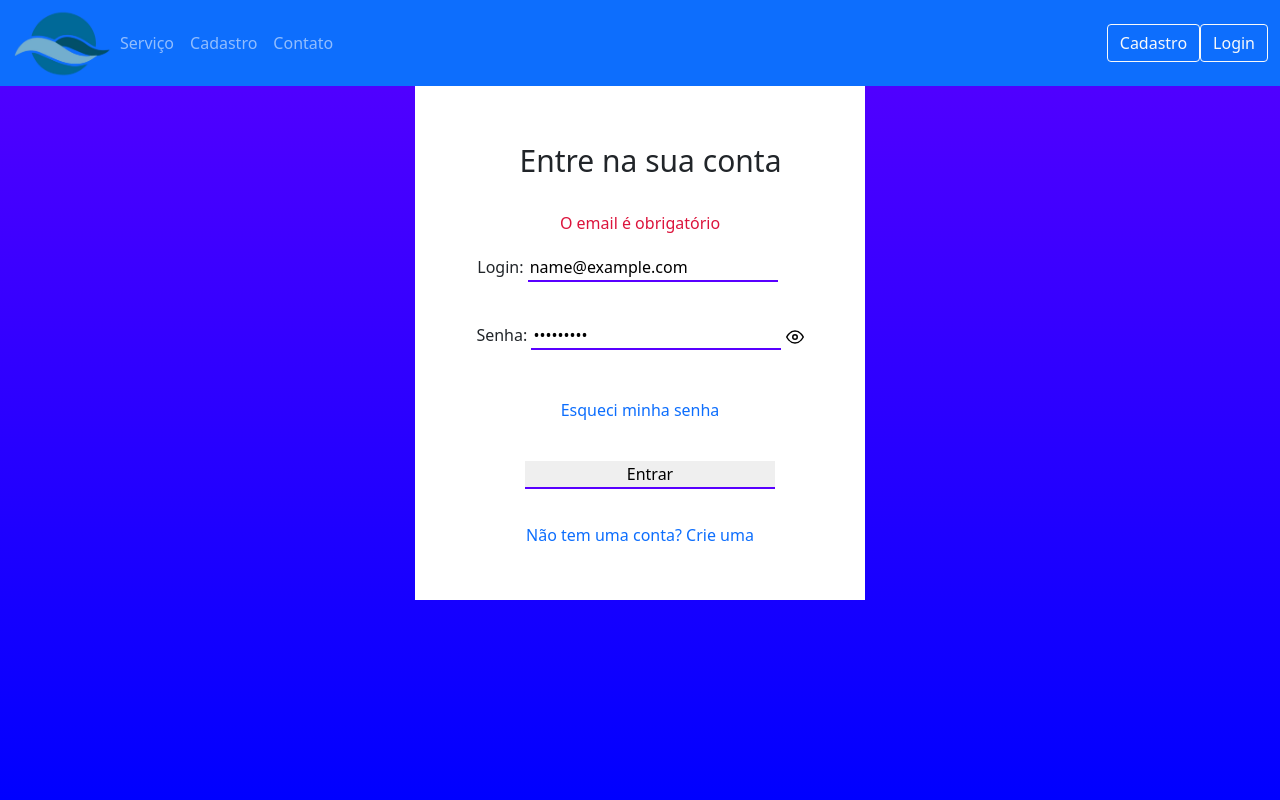
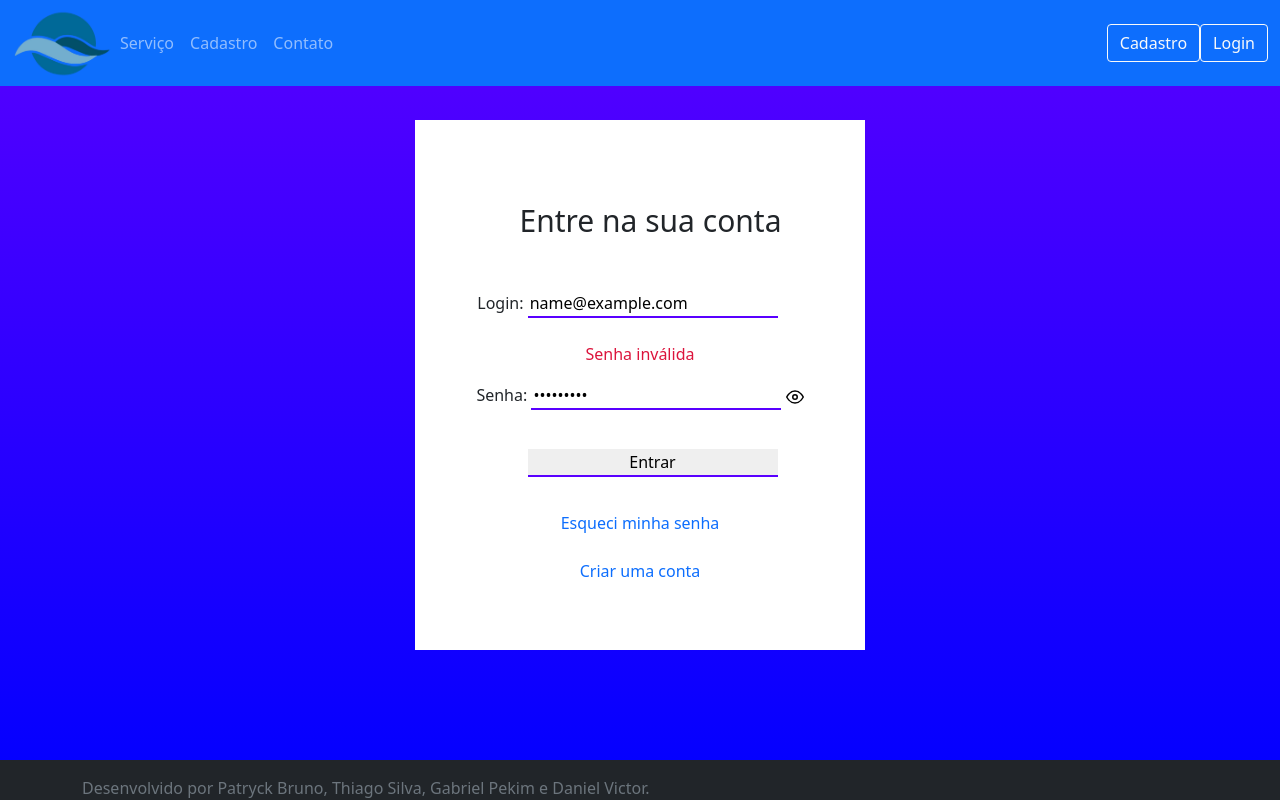
Before and after one commit to PatryckCampos/Projeto-FrontEnders, a plain HTML site: page login.html in a window 1280 px wide. Both pictures are taken after typing "name@example.com", "Sample123" into the empty fields and a click on the input "Entrar". Drawn offline with nearby package versions, Linux system fonts and the light colour scheme.

Commit message:
Finalizei o login, falta terminar a recuperação de senha

```diff
--- a/css/login.css
+++ b/css/login.css
@@ -38,13 +38,14 @@ main.container{
 .caixa-login{
   width: 450px;
   text-align: center;
-  height: 540px;
+  height: 530px;
+  margin-top: 60px;
 }
 form#formulario input#email{
   margin-right: 25px;
 }
 input#entrar{
-  margin-left: 20px;
+  margin-left: 25px;
   margin-top: 15px;
   margin-bottom: 10px;
 }
@@ -52,7 +53,11 @@ input#entrar{
 input{
   width: 250px;
 }
-input:invalid{
+input#email:invalid{
+  border-color: crimson;
+  box-shadow: 0px 0px 3px crimson;
+}
+input#senha:invalid{
   border-color: crimson;
   box-shadow: 0px 0px 3px crimson;
 }
@@ -74,6 +79,3 @@ div input {
   width: 18px;
   cursor: pointer;
 }
-a.cadastro{
-  margin-top: 40px;
-}
--- a/login.html
+++ b/login.html
@@ -52,23 +52,23 @@
         <form id="formulario">
           <p id="error-email"></p>
           <label for="login">Login:</label>
-            <input type="email" placeholder="E-mail" id="email" onkeyup="validar()">
+            <input type="email" placeholder="E-mail" id="email" onkeyup="validar();">
              <br>
              <br>
         <div id="mostrar-senha">
           <p id="error-senha" style="color:crimson"></p>
           <label for="senha">Senha:</label>
-            <input type="password" placeholder="Senha" id="senha" onkeyup="validarSenha()">
+            <input type="password" placeholder="Senha" id="senha" onkeyup="validarSenha(); validar()">
             <img class="imgSenha" src="imagens/eye.svg">
         </div>
-
+            <br>
+            <input type="submit" value="Entrar" id="entrar" onclick="validarTotal(); validar(); validarSenha(); return false">
             <br>
             <br>
             <a class="recuperar-senha" href="recuperarSenha.html" style="text-decoration: none;">Esqueci minha senha</a>
             <br>
             <br>
-            <input type="submit" value="Entrar" id="entrar" onclick="validarTotal(); return false"><br><br>
-            <a class="cadastro" href="cadastro.html" style="text-decoration: none;">Não tem uma conta? Crie uma</a>
+            <a class="cadastro" href="cadastro.html" style="text-decoration: none;">Criar uma conta</a>
         </form>
 
 
@@ -77,12 +77,11 @@
 
 
 
-      <!--<footer class="footer mt-auto py-3 bg-dark" id="footer">
+      <footer class="footer mt-auto py-3 bg-dark" id="footer">
         <div class="container">
           <span class="text-muted">Desenvolvido por Patryck Bruno, Thiago Silva, Gabriel Pekim e Daniel Victor.</span>
         </div>
       </footer>
-    -->
 
 
 
--- a/login.js
+++ b/login.js
@@ -1,13 +1,14 @@
 var btn = document.querySelector('#entrar');
-var done = 2
-var doneSenha = 2
+var done
+var doneSenha
 function validar(){
     if(email.value == ''){
-
+        document.getElementById("error-email").innerHTML = "O email é obrigatório"
         done = 2
     return false;
     }
     else if(email.value.indexOf(('@' && '.'),0)== -1){
+        document.getElementById("error-email").innerHTML = "Email inválido"
     done = 0;
 } else{document.getElementById("error-email").innerHTML = ""; done = 1}};
 
@@ -27,25 +28,25 @@ const regexMinusculo = /[a-z]/gi;
 const regexNumeros = /[0-9]/gi;
 
 const especial = /[~,!,@,#,$,%,^,&,*,-,_,+,=,?,>,<,(,)]/
+// VALIDAÇÃO KEYUP
 function validarSenha(){
     if(senha.value == ''){
         document.getElementById("error-senha").innerHTML = "A senha é obrigatória"
         doneSenha = 2;
-        return false;
+
         }
 
- if(senha.value.match(regexMaiusculo) && senha.value.match(regexMinusculo) && senha.value.match(regexNumeros) && senha.value.match(especial) && senha.value.length >= 8){
+ else if(senha.value.match(regexMaiusculo) && senha.value.match(regexMinusculo) && senha.value.match(regexNumeros) && senha.value.match(especial) && senha.value.length >= 8){
      document.getElementById("error-senha").innerHTML = "";
      doneSenha = 1;
 
-
  }else{document.getElementById("error-senha").innerHTML = "Senha inválida"; doneSenha = 0}
- };
+};
 
     var botaoSenha = btn.addEventListener('click', function validarSenha(){})
 
-
-    function validarTotal(){
+   // VALIDAÇÃO CLICK
+        function validarTotal(){
         if(done == 1 && doneSenha == 1){
             alert
             location.href="home.html";
@@ -55,7 +56,7 @@ function validarSenha(){
             document.getElementById("error-email").innerHTML = "O email é obrigatório"
         }
         else if(doneSenha == 2){
-            document.getElementById("error-email").innerHTML = "A senha é obrigatória"
+            document.getElementById("error-senha").innerHTML = "A senha é obrigatória"
         }
         else if(done == 0){
             document.getElementById("error-email").innerHTML = "Email inválido"
```
